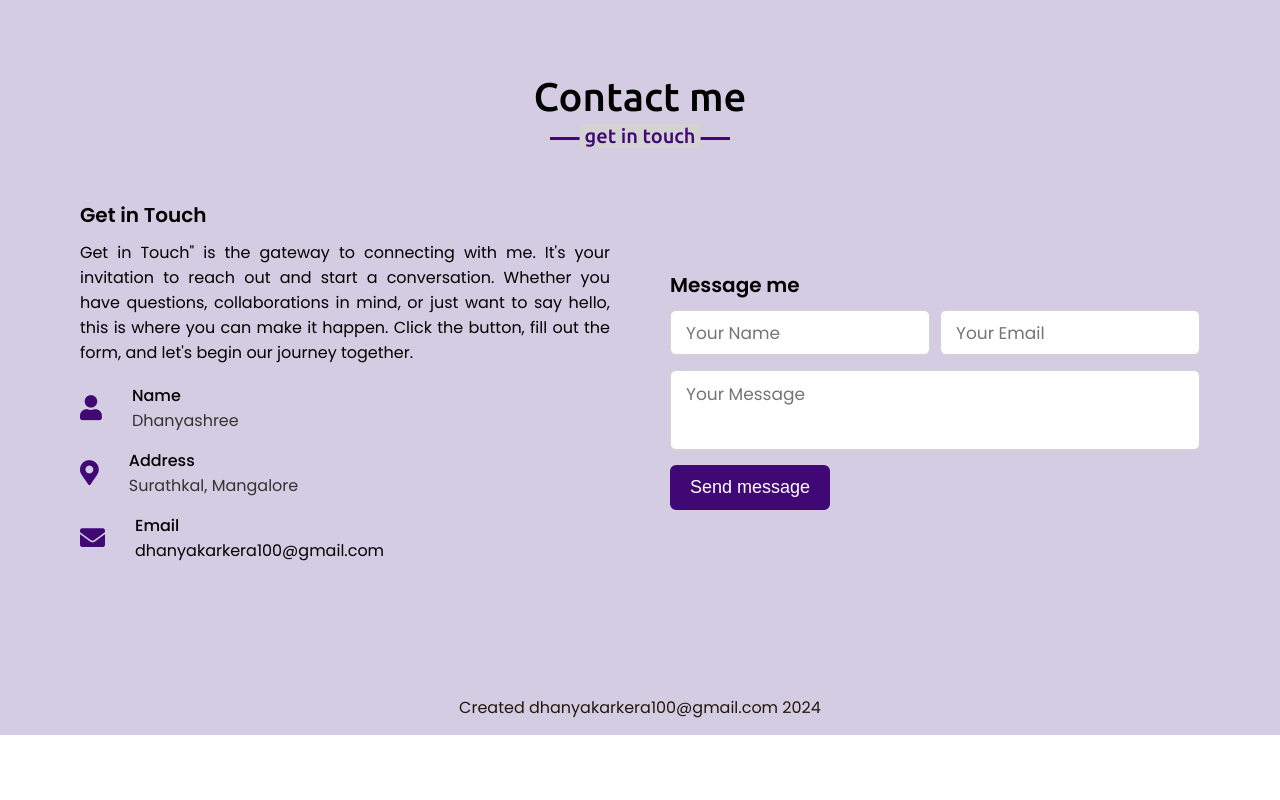
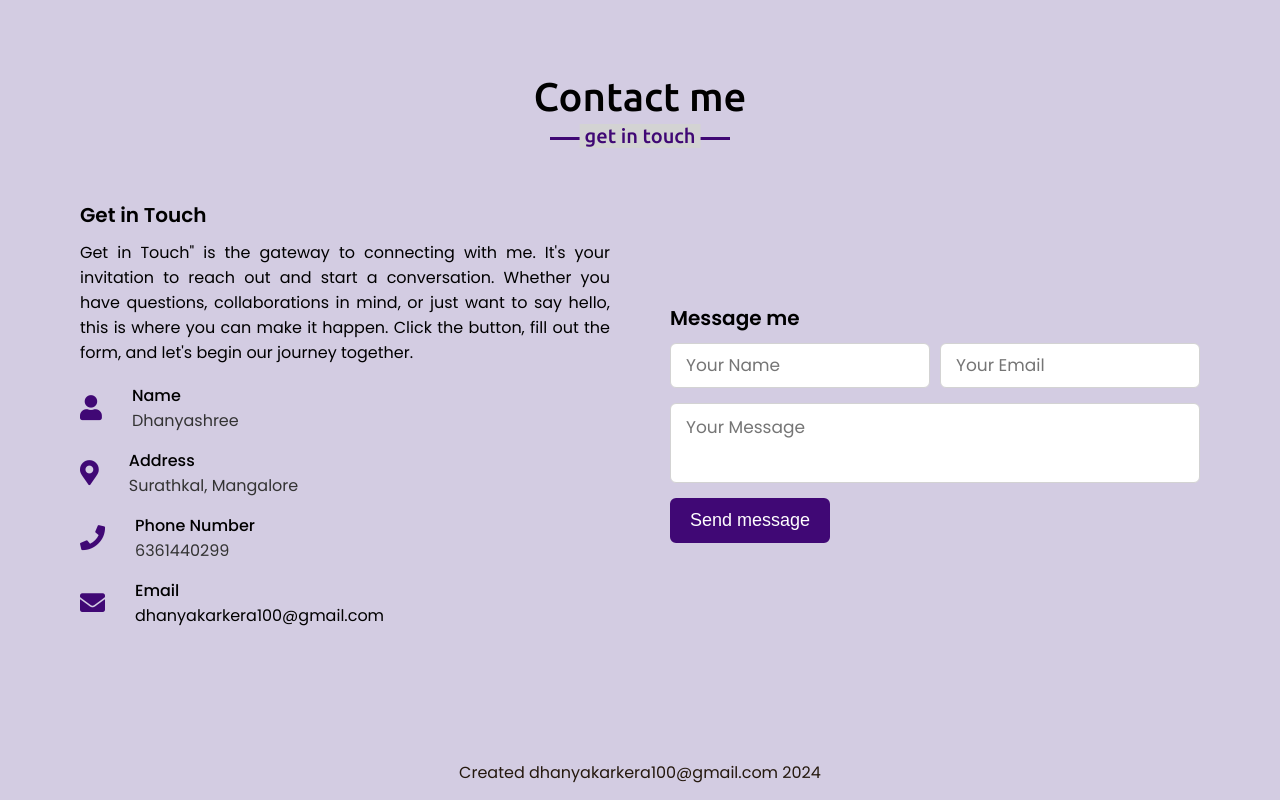
Before and after one commit to dhanyashree-karkera/Portfolio_website, a plain HTML site: page index.html in a window 1280 px wide. Shown: the part 2931-3731 px from the top of the page. Before the commit the page ends 3666 px from the top, so only its background shows below. Drawn offline with nearby package versions, Linux system fonts and the light colour scheme.

Commit message:
index.html

```diff
--- a/index.html
+++ b/index.html
@@ -179,6 +179,13 @@
                             </div>
                         </div>
                         <div class="row">
+                            <i class="fas fa-phone"></i>
+                            <div class="info">
+                                <div class="head">Phone Number</div>
+                                <div class="sub-title">6361440299</div>
+                            </div>
+                        </div>
+                        <div class="row">
                             <i class="fas fa-envelope"></i>
                             <div class="info">
                                 <!-- <div class="head">Email</div>
```
